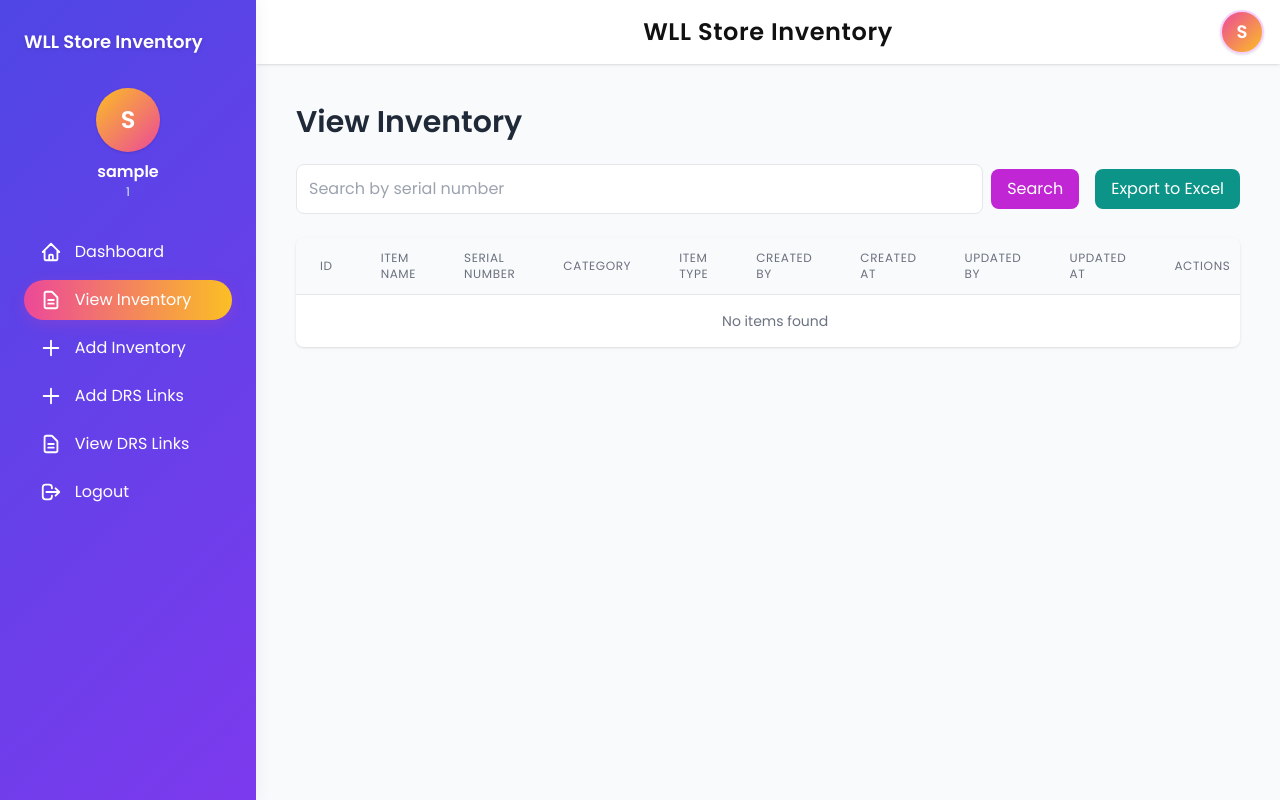
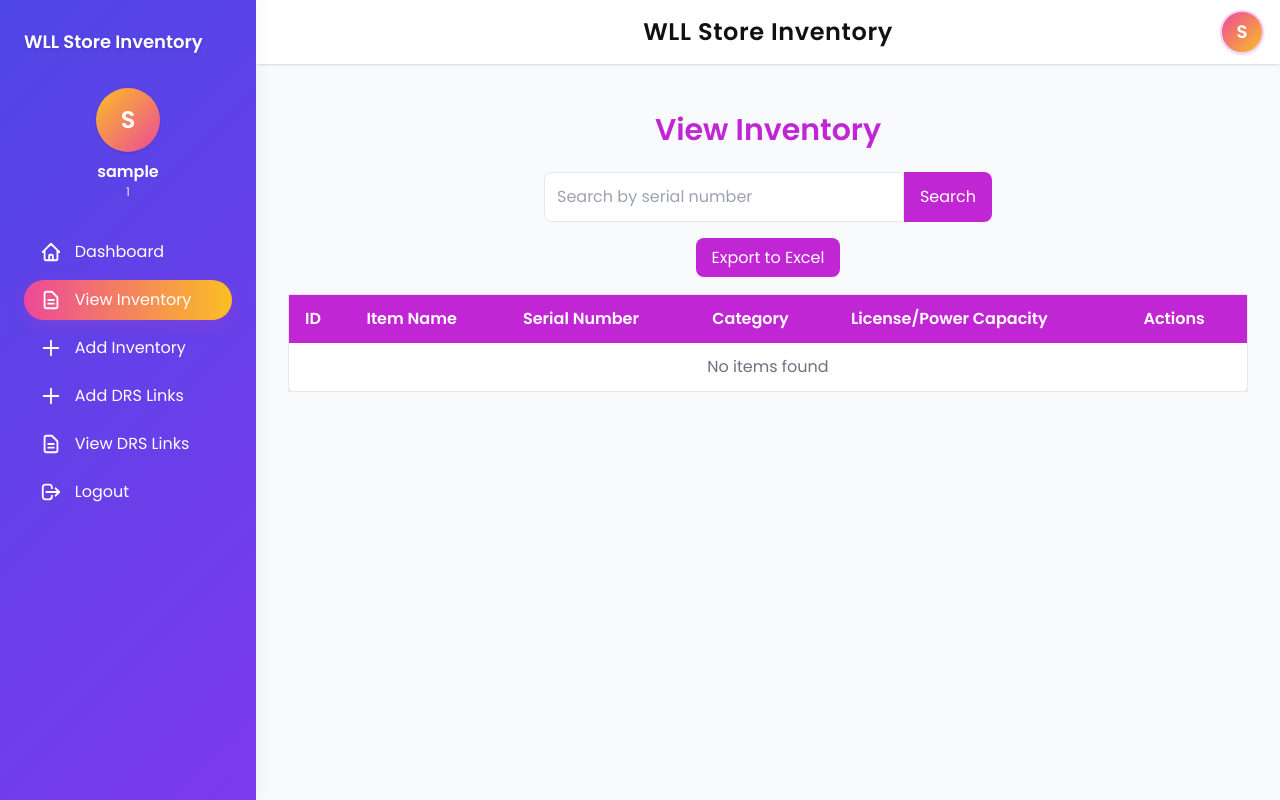
Before and after one commit to nomiking8/wll_store_inventory, a Flask app: page /view_inventory in a window 1280 px wide. Run offline with Flask 3, Linux system fonts and the light colour scheme; the visitor is signed in with stand-in values (Sample User, id 1); data that the repository does not hold is empty; some libraries are stand-ins or nearby versions.

Commit message:
html: Changes to match our parent theme

```diff
--- a/templates/view_inventory.html
+++ b/templates/view_inventory.html
@@ -1,83 +1,82 @@
 {% extends "base.html" %}
 {% block title %}View Inventory{% endblock %}
 {% block content %}
-<div class="container mx-auto p-6">
-    <h1 class="text-3xl font-bold mb-6 text-gray-800">View Inventory</h1>
+<div class="container mx-auto px-4 py-8">
+    <h1 class="text-3xl font-bold text-fuchsia-600 text-center mb-6">View Inventory</h1>
 
-    <div class="mb-6 flex items-center space-x-4">
-        <form method="GET" action="{{ url_for('view_inventory') }}" class="flex-1">
+    <!-- Search Form -->
+    <div class="mb-6 flex justify-center">
+        <form method="GET" class="flex w-full max-w-md">
             {{ search_form.hidden_tag() }}
-            <div class="flex items-center space-x-2">
-                {{ search_form.search(class="w-full p-3 border rounded-lg focus:ring-2 focus:ring-fuchsia-400 focus:border-transparent bg-white", placeholder="Search by serial number") }}
-                <button type="submit" class="bg-fuchsia-600 text-white px-4 py-2 rounded-lg hover:bg-fuchsia-700 transition">Search</button>
+            <div class="flex w-full">
+                {{ search_form.search(class="w-full p-3 border rounded-l-lg focus:ring-2 focus:ring-fuchsia-400 focus:border-transparent bg-white", placeholder="Search by serial number") }}
+                <button type="submit" class="bg-fuchsia-600 text-white px-4 py-3 rounded-r-lg hover:bg-fuchsia-700 transition">Search</button>
             </div>
         </form>
-        <a href="{{ url_for('export_inventory') }}" class="bg-teal-600 text-white px-4 py-2 rounded-lg hover:bg-teal-700 transition">Export to Excel</a>
     </div>
 
-    <div class="overflow-x-auto bg-white shadow rounded-lg">
-        <table class="min-w-full divide-y divide-gray-200">
-            <thead class="bg-gray-50">
+    <!-- Export Button -->
+    <div class="mb-6 text-center">
+        <a href="{{ url_for('export_inventory', search=search) }}" class="bg-fuchsia-600 text-white px-4 py-2 rounded-lg hover:bg-fuchsia-700 transition">Export to Excel</a>
+    </div>
+
+    <!-- Inventory Table -->
+    <div class="overflow-x-auto">
+        <table class="min-w-full bg-white border border-gray-200 rounded-lg shadow-md">
+            <thead class="bg-fuchsia-600 text-white">
                 <tr>
-                    <th class="px-6 py-3 text-left text-xs font-medium text-gray-500 uppercase tracking-wider">ID</th>
-                    <th class="px-6 py-3 text-left text-xs font-medium text-gray-500 uppercase tracking-wider">Item Name</th>
-                    <th class="px-6 py-3 text-left text-xs font-medium text-gray-500 uppercase tracking-wider">Serial Number</th>
-                    <th class="px-6 py-3 text-left text-xs font-medium text-gray-500 uppercase tracking-wider">Category</th>
-                    <th class="px-6 py-3 text-left text-xs font-medium text-gray-500 uppercase tracking-wider">Item Type</th>
-                    <th class="px-6 py-3 text-left text-xs font-medium text-gray-500 uppercase tracking-wider">Created By</th>
-                    <th class="px-6 py-3 text-left text-xs font-medium text-gray-500 uppercase tracking-wider">Created At</th>
-                    <th class="px-6 py-3 text-left text-xs font-medium text-gray-500 uppercase tracking-wider">Updated By</th>
-                    <th class="px-6 py-3 text-left text-xs font-medium text-gray-500 uppercase tracking-wider">Updated At</th>
-                    <th class="px-6 py-3 text-left text-xs font-medium text-gray-500 uppercase tracking-wider">Actions</th>
+                    <th class="py-3 px-4 text-left">ID</th>
+                    <th class="py-3 px-4 text-left">Item Name</th>
+                    <th class="py-3 px-4 text-left">Serial Number</th>
+                    <th class="py-3 px-4 text-left">Category</th>
+                    <th class="py-3 px-4 text-left">License/Power Capacity</th>
+                    <th class="py-3 px-4 text-left">Actions</th>
                 </tr>
             </thead>
-            <tbody class="bg-white divide-y divide-gray-200">
+            <tbody>
                 {% for item in items.items %}
-                <tr>
-                    <td class="px-6 py-4 whitespace-nowrap text-sm text-gray-900">{{ item.id }}</td>
-                    <td class="px-6 py-4 whitespace-nowrap text-sm text-gray-900">{{ item.item_name }}</td>
-                    <td class="px-6 py-4 whitespace-nowrap text-sm text-gray-900">{{ item.serial_number or '-' }}</td>
-                    <td class="px-6 py-4 whitespace-nowrap text-sm text-gray-900">{{ item.category }}</td>
-                    <td class="px-6 py-4 whitespace-nowrap text-sm text-gray-900">{{ item.item_type }}</td>
-                    <td class="px-6 py-4 whitespace-nowrap text-sm text-gray-900">{{ item.created_by }}</td>
-                    <td class="px-6 py-4 whitespace-nowrap text-sm text-gray-900">{{ item.created_at_formatted }}</td>
-                    <td class="px-6 py-4 whitespace-nowrap text-sm text-gray-900">{{ item.updated_by }}</td>
-                    <td class="px-6 py-4 whitespace-nowrap text-sm text-gray-900">{{ item.updated_at_formatted }}</td>
-                    <td class="px-6 py-4 whitespace-nowrap text-sm font-medium">
-                        <a href="{{ url_for('edit_inventory', id=item.id) }}" class="text-fuchsia-600 hover:text-fuchsia-800 mr-4">Edit</a>
-                        <form action="{{ url_for('delete_inventory', id=item.id) }}" method="POST" class="inline-block" onsubmit="return confirm('Are you sure you want to delete this item?');">
+                <tr class="border-b hover:bg-gray-100">
+                    <td class="py-3 px-4">{{ item.id }}</td>
+                    <td class="py-3 px-4">{{ item.item_name }}</td>
+                    <td class="py-3 px-4">{{ item.serial_number or '-' }}</td>
+                    <td class="py-3 px-4">{{ item.category }}</td>
+                    <td class="py-3 px-4">{{ item.license_power_capacity or '-' }}</td>
+                    <td class="py-3 px-4">
+                        <a href="{{ url_for('edit_inventory', id=item.id) }}" class="text-fuchsia-600 hover:text-fuchsia-800 mr-2">Edit</a>
+                        <form method="POST" action="{{ url_for('delete_inventory', id=item.id) }}" class="inline">
                             {{ search_form.hidden_tag() }}
-                            <button type="submit" class="text-red-600 hover:text-red-800">Delete</button>
+                            <button type="submit" class="text-red-600 hover:text-red-800" onclick="return confirm('Are you sure you want to delete this item?')">Delete</button>
                         </form>
                     </td>
                 </tr>
                 {% else %}
                 <tr>
-                    <td colspan="10" class="px-6 py-4 whitespace-nowrap text-sm text-gray-500 text-center">No items found</td>
+                    <td colspan="6" class="py-3 px-4 text-center text-gray-500">No items found</td>
                 </tr>
                 {% endfor %}
             </tbody>
         </table>
     </div>
 
+    <!-- Pagination -->
     {% if items.has_next or items.has_prev %}
     <div class="mt-6 flex justify-center space-x-2">
         {% if items.has_prev %}
-        <a href="{{ url_for('view_inventory', page=items.prev_num, search=search) }}" class="px-4 py-2 bg-fuchsia-600 text-white rounded-lg hover:bg-fuchsia-700 transition">Previous</a>
+        <a href="{{ url_for('view_inventory', page=items.prev_num, search=search) }}" class="bg-fuchsia-600 text-white px-4 py-2 rounded-lg hover:bg-fuchsia-700 transition">Previous</a>
         {% endif %}
         {% for num in items.iter_pages() %}
             {% if num %}
                 {% if num == items.page %}
-                <span class="px-4 py-2 bg-fuchsia-600 text-white rounded-lg">{{ num }}</span>
+                <span class="bg-fuchsia-600 text-white px-4 py-2 rounded-lg">{{ num }}</span>
                 {% else %}
-                <a href="{{ url_for('view_inventory', page=num, search=search) }}" class="px-4 py-2 bg-gray-200 text-gray-800 rounded-lg hover:bg-gray-300 transition">{{ num }}</a>
+                <a href="{{ url_for('view_inventory', page=num, search=search) }}" class="bg-gray-200 text-gray-700 px-4 py-2 rounded-lg hover:bg-gray-300">{{ num }}</a>
                 {% endif %}
             {% else %}
-                <span class="px-4 py-2 text-gray-500">...</span>
+                <span class="px-4 py-2">...</span>
             {% endif %}
         {% endfor %}
         {% if items.has_next %}
-        <a href="{{ url_for('view_inventory', page=items.next_num, search=search) }}" class="px-4 py-2 bg-fuchsia-600 text-white rounded-lg hover:bg-fuchsia-700 transition">Next</a>
+        <a href="{{ url_for('view_inventory', page=items.next_num, search=search) }}" class="bg-fuchsia-600 text-white px-4 py-2 rounded-lg hover:bg-fuchsia-700 transition">Next</a>
         {% endif %}
     </div>
     {% endif %}
```
Also changed, not shown: templates/edit_drs_links.html (+61 -32 lines), templates/edit_inventory.html (+57 -24 lines), templates/view_drs_links.html (+39 -40 lines).
